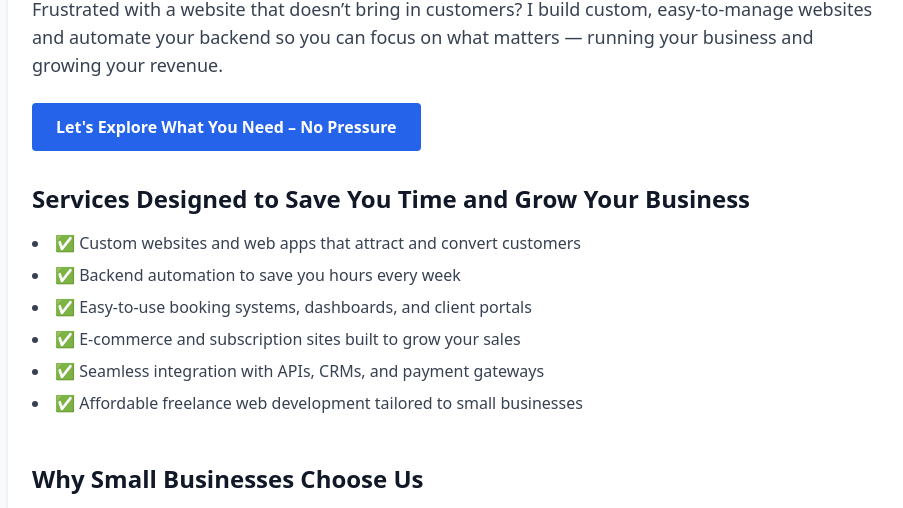
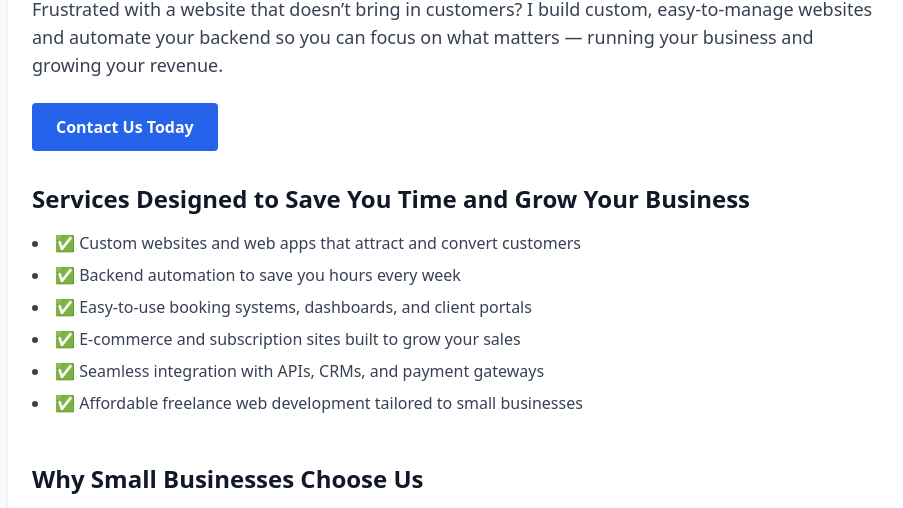
Before and after one commit to jauyeunggithub/full-stack-landing-page, a website: page index.html in a window 1280 px wide. Shown: the part 221-729 px from the top of the page, without its empty margins (184-1087 px from the left). Drawn offline with nearby package versions, Linux system fonts and the light colour scheme.

Commit message:
change cta

```diff
--- a/index.html
+++ b/index.html
@@ -54,7 +54,7 @@
       </p>
       <a href="#enquiry-form"
         class="inline-block bg-blue-600 text-white font-semibold px-6 py-3 rounded hover:bg-blue-700 transition">
-        Let's Explore What You Need – No Pressure
+        Contact Us Today
       </a>
     </section>
 
```
